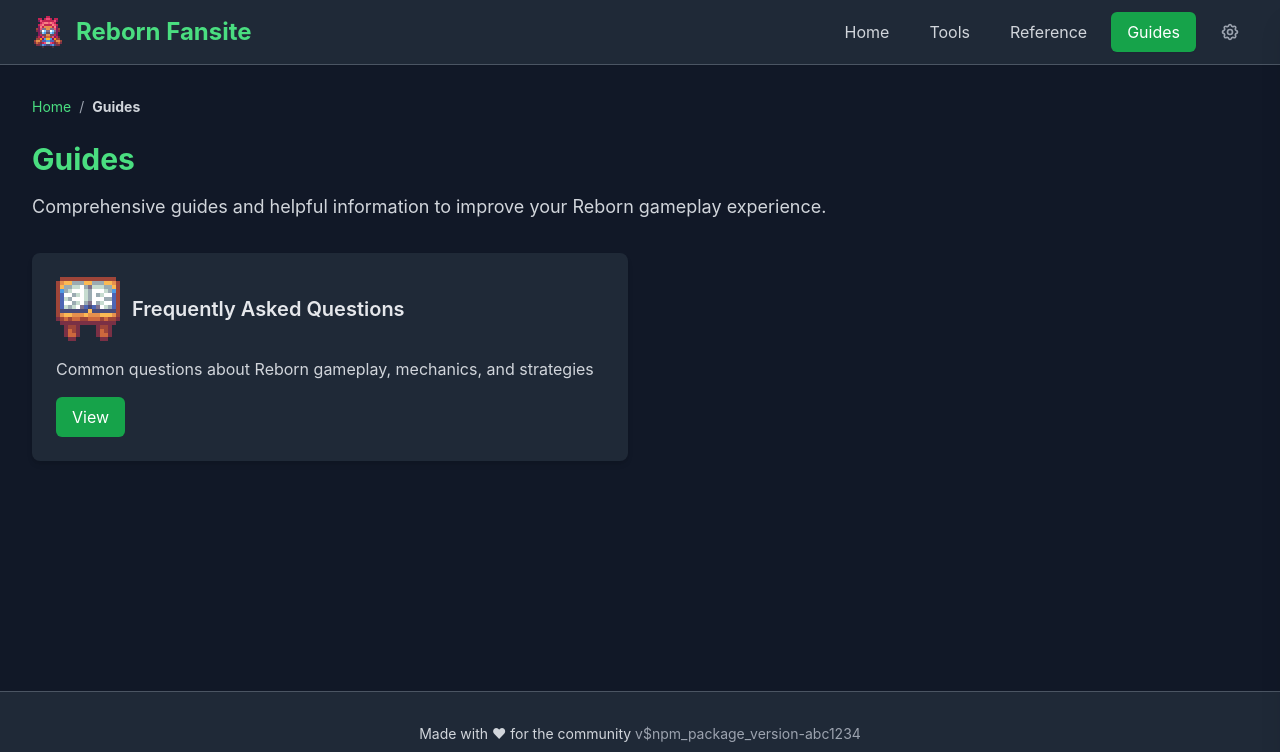
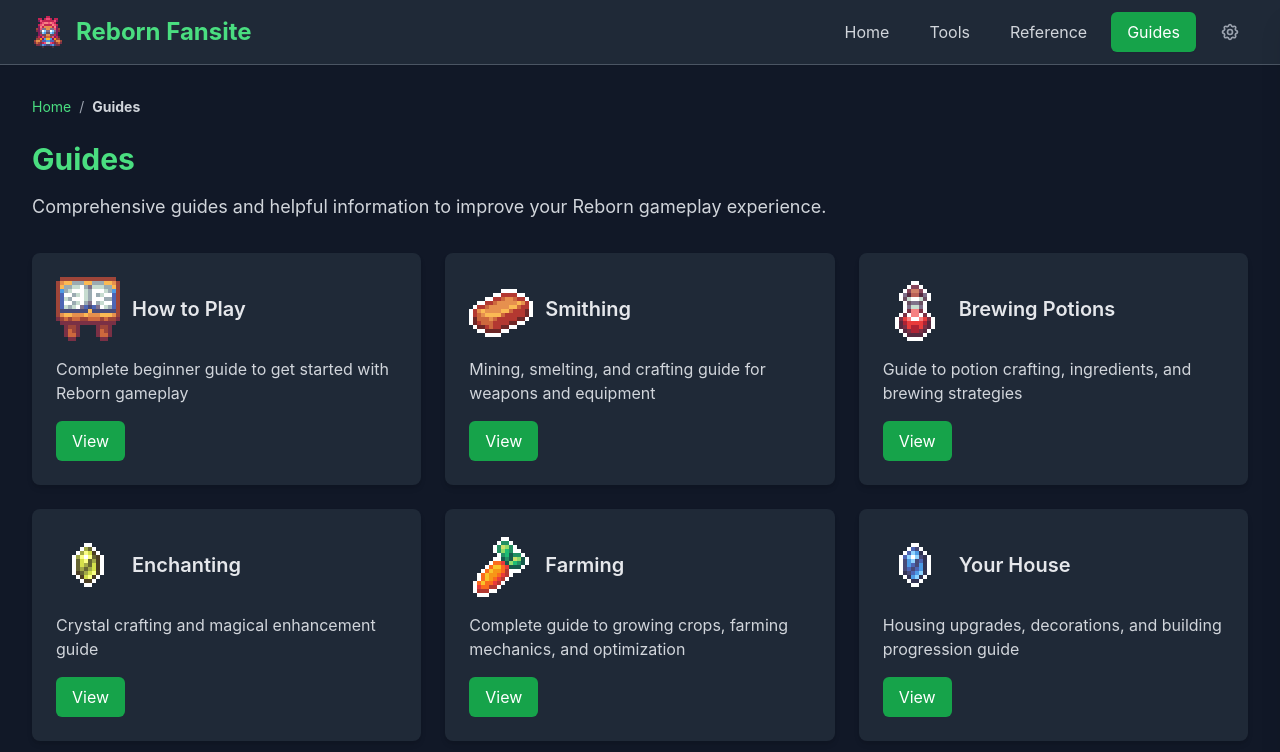
Before and after one commit to danjam/reborn-fansite, a React (Vite) app: page /guides in a window 1280 px wide. Shown: the top 752 px of the page. Built offline with nearby package versions, Linux system fonts and the light colour scheme.

Commit message:
feat: added skeletons for guides pages

```diff
--- a/src/pages/GuidesPage.tsx
+++ b/src/pages/GuidesPage.tsx
@@ -1,9 +1,71 @@
 // src/pages/GuidesPage.tsx
-import { reference } from '@/assets/img';
+import {
+  boost,
+  carrot,
+  copper_bar,
+  health,
+  radiate,
+  reference,
+  shield,
+} from '@/assets/img';
 import { PageCard, PageCardData } from '@/components/PageCard';
 import PageHeader from '@/components/PageHeader';
 
 const GUIDE_ARTICLES: PageCardData[] = [
+  {
+    id: 'how-to-play',
+    title: 'How to Play',
+    description: 'Complete beginner guide to get started with Reborn gameplay',
+    icon: reference,
+    linkLabel: 'View',
+  },
+  {
+    id: 'smithing',
+    title: 'Smithing',
+    description:
+      'Mining, smelting, and crafting guide for weapons and equipment',
+    icon: copper_bar,
+    linkLabel: 'View',
+  },
+  {
+    id: 'brewing-potions',
+    title: 'Brewing Potions',
+    description:
+      'Guide to potion crafting, ingredients, and brewing strategies',
+    icon: health,
+    linkLabel: 'View',
+  },
+  {
+    id: 'enchanting',
+    title: 'Enchanting',
+    description: 'Crystal crafting and magical enhancement guide',
+    icon: radiate,
+    linkLabel: 'View',
+  },
+  {
+    id: 'farming',
+    title: 'Farming',
+    description:
+      'Complete guide to growing crops, farming mechanics, and optimization',
+    icon: carrot,
+    linkLabel: 'View',
+  },
+  {
+    id: 'your-house',
+    title: 'Your House',
+    description:
+      'Housing upgrades, decorations, and building progression guide',
+    icon: shield,
+    linkLabel: 'View',
+  },
+  {
+    id: 'tips-and-tricks',
+    title: 'Tips and Tricks',
+    description:
+      'Advanced strategies and helpful tips to optimize your gameplay',
+    icon: boost,
+    linkLabel: 'View',
+  },
   {
     id: 'faq',
     title: 'Frequently Asked Questions',
@@ -22,7 +84,7 @@ const GuidesPage = () => {
         description="Comprehensive guides and helpful information to improve your Reborn gameplay experience."
       />
 
-      <div className="grid grid-cols-1 md:grid-cols-2 gap-6">
+      <div className="grid grid-cols-1 md:grid-cols-2 lg:grid-cols-3 gap-6">
         {GUIDE_ARTICLES.map(article => (
           <PageCard key={article.id} item={article} />
         ))}
--- a/src/pages/ReferencePage.tsx
+++ b/src/pages/ReferencePage.tsx
@@ -68,7 +68,7 @@ const ReferencePage = () => {
         description="Quick reference guides and comprehensive lists for all things Reborn. Find the information you need to optimize your gameplay."
       />
 
-      <div className="grid grid-cols-1 md:grid-cols-2 gap-6">
+      <div className="grid grid-cols-1 md:grid-cols-2 lg:grid-cols-3 gap-6">
         {REFERENCE_ARTICLES.map(article => (
           <PageCard key={article.id} item={article} />
         ))}
--- a/src/pages/ToolsPage.tsx
+++ b/src/pages/ToolsPage.tsx
@@ -24,7 +24,7 @@ const ToolsPage = memo(() => {
         description="Calculators and utilities to help optimize your gameplay experience."
       />
 
-      <div className="grid grid-cols-1 md:grid-cols-2 gap-6">
+      <div className="grid grid-cols-1 md:grid-cols-2 lg:grid-cols-3 gap-6">
         {TOOLS_LIST.map(tool => (
           <PageCard key={tool.id} item={tool} />
         ))}
--- /dev/null
+++ b/src/pages/guides/BrewingPotionsPage.tsx
@@ -0,0 +1,20 @@
+// src/pages/guides/BrewingPotionsPage.tsx
+import PageHeader from '@/components/PageHeader';
+
+const BrewingPotionsPage = () => {
+  return (
+    <div>
+      <PageHeader
+        title="Brewing Potions"
+        description="Guide to potion crafting, ingredients, brewing strategies, and maximizing your alchemical efficiency."
+      />
+
+      {/* Content will be added later */}
+    </div>
+  );
+};
+
+// Add display name for better debugging
+BrewingPotionsPage.displayName = 'BrewingPotionsPage';
+
+export default BrewingPotionsPage;
--- /dev/null
+++ b/src/pages/guides/EnchantingPage.tsx
@@ -0,0 +1,20 @@
+// src/pages/guides/EnchantingPage.tsx
+import PageHeader from '@/components/PageHeader';
+
+const EnchantingPage = () => {
+  return (
+    <div>
+      <PageHeader
+        title="Enchanting"
+        description="Crystal crafting and magical enhancement guide for improving your equipment and abilities."
+      />
+
+      {/* Content will be added later */}
+    </div>
+  );
+};
+
+// Add display name for better debugging
+EnchantingPage.displayName = 'EnchantingPage';
+
+export default EnchantingPage;
--- /dev/null
+++ b/src/pages/guides/FarmingPage.tsx
@@ -0,0 +1,20 @@
+// src/pages/guides/FarmingPage.tsx
+import PageHeader from '@/components/PageHeader';
+
+const FarmingPage = () => {
+  return (
+    <div>
+      <PageHeader
+        title="Farming"
+        description="Complete guide to growing crops, farming mechanics, and optimization strategies."
+      />
+
+      {/* Content will be added later */}
+    </div>
+  );
+};
+
+// Add display name for better debugging
+FarmingPage.displayName = 'FarmingPage';
+
+export default FarmingPage;
--- /dev/null
+++ b/src/pages/guides/HowToPlayPage.tsx
@@ -0,0 +1,20 @@
+// src/pages/guides/HowToPlayPage.tsx
+import PageHeader from '@/components/PageHeader';
+
+const HowToPlayPage = () => {
+  return (
+    <div>
+      <PageHeader
+        title="How to Play"
+        description="Complete beginner guide to get started with Reborn gameplay, mechanics, and core concepts."
+      />
+
+      {/* Content will be added later */}
+    </div>
+  );
+};
+
+// Add display name for better debugging
+HowToPlayPage.displayName = 'HowToPlayPage';
+
+export default HowToPlayPage;
--- /dev/null
+++ b/src/pages/guides/SmithingGuidePage.tsx
@@ -0,0 +1,20 @@
+// src/pages/guides/SmithingGuidePage.tsx
+import PageHeader from '@/components/PageHeader';
+
+const SmithingGuidePage = () => {
+  return (
+    <div>
+      <PageHeader
+        title="Smithing"
+        description="Mining, smelting, and crafting guide for weapons, equipment, and metalworking mastery."
+      />
+
+      {/* Content will be added later */}
+    </div>
+  );
+};
+
+// Add display name for better debugging
+SmithingGuidePage.displayName = 'SmithingGuidePage';
+
+export default SmithingGuidePage;
--- /dev/null
+++ b/src/pages/guides/TipsAndTricksPage.tsx
@@ -0,0 +1,20 @@
+// src/pages/guides/TipsAndTricksPage.tsx
+import PageHeader from '@/components/PageHeader';
+
+const TipsAndTricksPage = () => {
+  return (
+    <div>
+      <PageHeader
+        title="Tips and Tricks"
+        description="Advanced strategies and helpful tips to optimize your Reborn gameplay experience."
+      />
+
+      {/* Content will be added later */}
+    </div>
+  );
+};
+
+// Add display name for better debugging
+TipsAndTricksPage.displayName = 'TipsAndTricksPage';
+
+export default TipsAndTricksPage;
--- /dev/null
+++ b/src/pages/guides/YourHousePage.tsx
@@ -0,0 +1,20 @@
+// src/pages/guides/YourHousePage.tsx
+import PageHeader from '@/components/PageHeader';
+
+const YourHousePage = () => {
+  return (
+    <div>
+      <PageHeader
+        title="Your House"
+        description="Housing upgrades, decorations, and building progression guide to transform your home into a castle."
+      />
+
+      {/* Content will be added later */}
+    </div>
+  );
+};
+
+// Add display name for better debugging
+YourHousePage.displayName = 'YourHousePage';
+
+export default YourHousePage;
--- a/src/router/index.tsx
+++ b/src/router/index.tsx
@@ -11,17 +11,34 @@ import ReferencePage from '@/pages/ReferencePage';
 import TestPage from '@/pages/TestPage';
 import ToolsPage from '@/pages/ToolsPage';
 
-// Lazy-loaded pages
+// Lazy-loaded pages - Reference
 const CrystalsPage = lazy(() => import('@/pages/reference/CrystalsPage'));
 const MonstersPage = lazy(() => import('@/pages/reference/MonstersPage'));
 const PotionListPage = lazy(() => import('@/pages/reference/PotionsPage'));
 const SmithingPage = lazy(() => import('@/pages/reference/SmithingPage'));
 const VegetablesPage = lazy(() => import('@/pages/reference/VegetablesPage'));
 const VillagersPage = lazy(() => import('@/pages/reference/VillagersPage'));
+
+// Lazy-loaded pages - Tools
 const CropCalculatorPage = lazy(
   () => import('@/pages/tools/CropCalculatorPage')
 );
+
+// Lazy-loaded pages - Guides
 const FaqPage = lazy(() => import('@/pages/guides/FaqPage'));
+const TipsAndTricksPage = lazy(
+  () => import('@/pages/guides/TipsAndTricksPage')
+);
+const FarmingPage = lazy(() => import('@/pages/guides/FarmingPage'));
+const EnchantingPage = lazy(() => import('@/pages/guides/EnchantingPage'));
+const YourHousePage = lazy(() => import('@/pages/guides/YourHousePage'));
+const HowToPlayPage = lazy(() => import('@/pages/guides/HowToPlayPage'));
+const BrewingPotionsPage = lazy(
+  () => import('@/pages/guides/BrewingPotionsPage')
+);
+const SmithingGuidePage = lazy(
+  () => import('@/pages/guides/SmithingGuidePage')
+);
 
 // Loading fallback with animations - Completely theme-agnostic
 const LoadingFallback = () => (
@@ -168,6 +185,62 @@ const router = createBrowserRouter([
               </LazyPage>
             ),
           },
+          {
+            path: 'how-to-play',
+            element: (
+              <LazyPage>
+                <HowToPlayPage />
+              </LazyPage>
+            ),
+          },
+          {
+            path: 'tips-and-tricks',
+            element: (
+              <LazyPage>
+                <TipsAndTricksPage />
+              </LazyPage>
+            ),
+          },
+          {
+            path: 'farming',
+            element: (
+              <LazyPage>
+                <FarmingPage />
+              </LazyPage>
+            ),
+          },
+          {
+            path: 'brewing-potions',
+            element: (
+              <LazyPage>
+                <BrewingPotionsPage />
+              </LazyPage>
+            ),
+          },
+          {
+            path: 'smithing',
+            element: (
+              <LazyPage>
+                <SmithingGuidePage />
+              </LazyPage>
+            ),
+          },
+          {
+            path: 'enchanting',
+            element: (
+              <LazyPage>
+                <EnchantingPage />
+              </LazyPage>
+            ),
+          },
+          {
+            path: 'your-house',
+            element: (
+              <LazyPage>
+                <YourHousePage />
+              </LazyPage>
+            ),
+          },
         ],
       },
     ],
```
